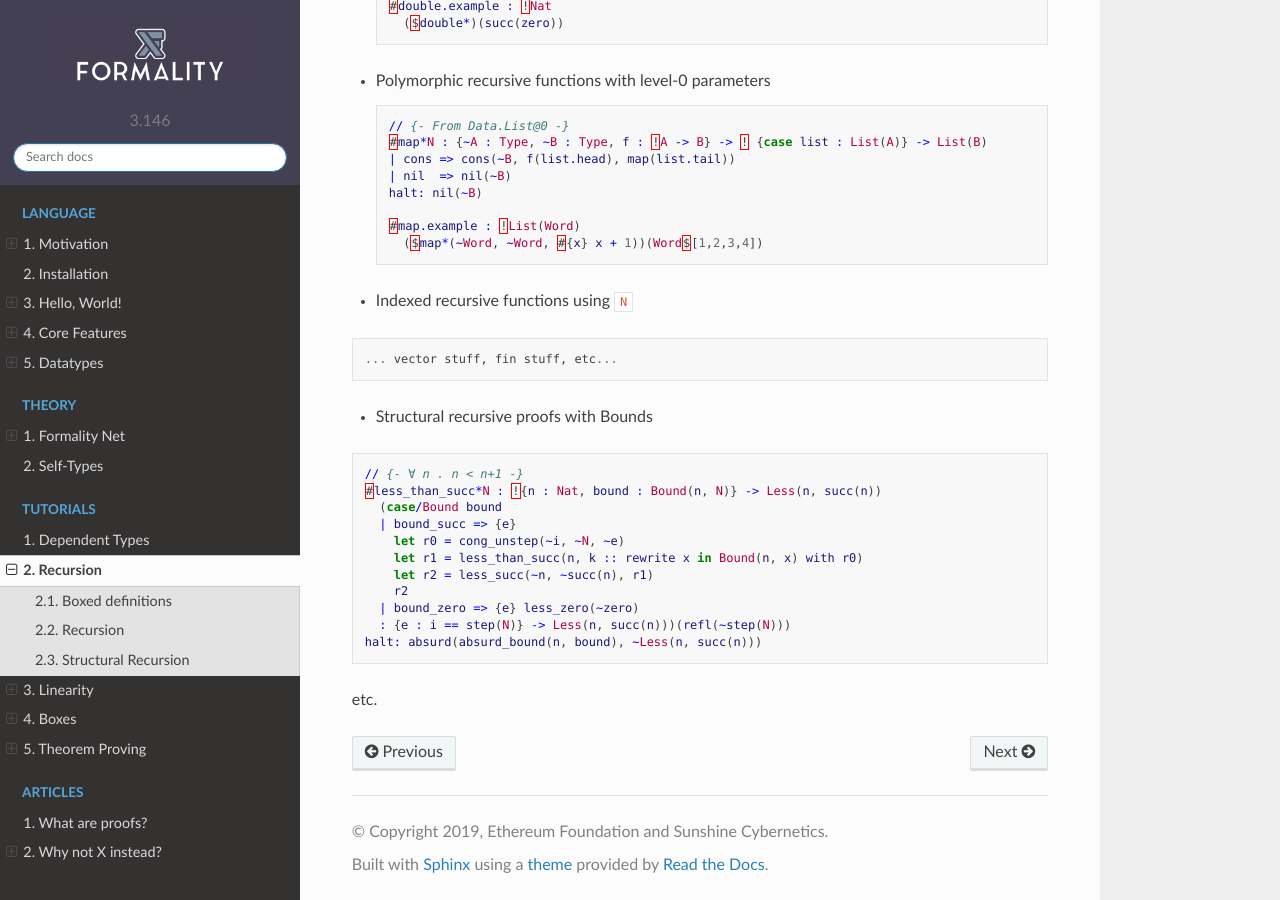
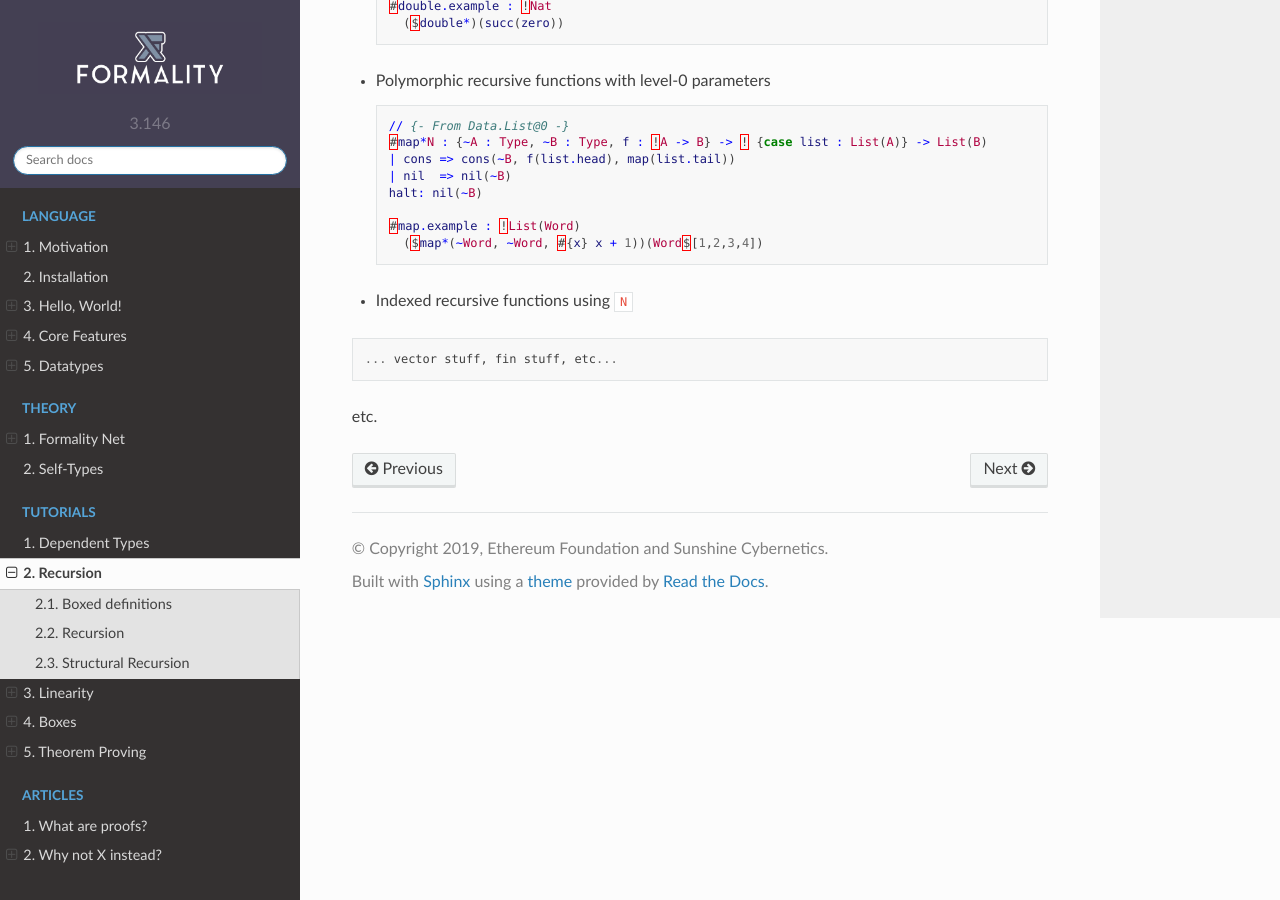
Before and after one commit to Soonad/docs.formality-lang.org, a Sphinx documentation site: the page built from docs/source/tutorials/2.Recursion.md, in a window 1280 px wide and 900 px high, scrolled down 2394 px. Built offline with Sphinx 7.4.7 and the Read the Docs theme 2.0.0, drawn with Linux system fonts in a browser that asks for light colours; pages that are not in the unit, such as notebooks, are missing from menus.

Commit message:
Update some codes with the help of Victor

````diff
--- a/docs/source/tutorials/2.Recursion.md
+++ b/docs/source/tutorials/2.Recursion.md
@@ -103,22 +103,4 @@
 ... vector stuff, fin stuff, etc...
 ```
 
-
-- Structural recursive proofs with Bounds
-
-```elm
-// {- ∀ n . n < n+1 -}
-#less_than_succ*N : !{n : Nat, bound : Bound(n, N)} -> Less(n, succ(n))
-  (case/Bound bound
-  | bound_succ => {e}
-    let r0 = cong_unstep(~i, ~N, ~e)
-    let r1 = less_than_succ(n, k :: rewrite x in Bound(n, x) with r0)
-    let r2 = less_succ(~n, ~succ(n), r1)
-    r2
-  | bound_zero => {e} less_zero(~zero)
-  : {e : i == step(N)} -> Less(n, succ(n)))(refl(~step(N)))
-halt: absurd(absurd_bound(n, bound), ~Less(n, succ(n)))
-```
-
-
 etc.
````
Also changed, not shown: docs/source/language/5.Datatypes.md (+11 -11 lines), docs/source/tutorials/1.Dependent-Types.md (+4 -1 lines).
